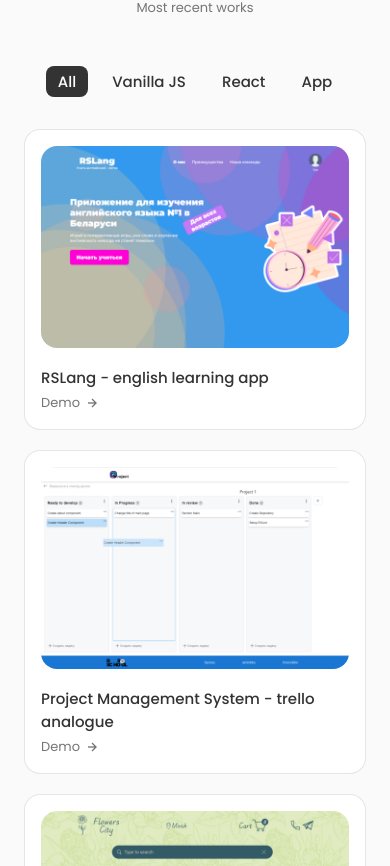
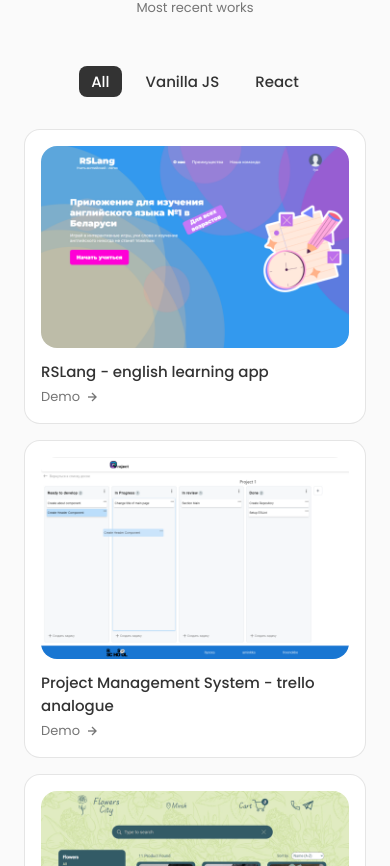
Before and after one commit to Ilyxxxaa/portfolio, a React (Create React App) app: page / in a window 390 px wide. Shown: the part 3196-4062 px from the top of the page. Built offline with nearby package versions, Linux system fonts and the light colour scheme.

Commit message:
feat: replace cv file with social links file

```diff
--- a/src/components/About/About.tsx
+++ b/src/components/About/About.tsx
@@ -1,6 +1,6 @@
 import { useState, useCallback } from 'react';
 import aboutImg from '../../assets/about.jpg';
-import CV from '../../assets/IlyaKotsur_CV.pdf';
+import CV from '../../assets/IlyaKotsur__CV.pdf';
 import Info from './Info';
 import Modal from '../Modal/Modal';
 import './about.css';
--- a/src/components/Work/data.ts
+++ b/src/components/Work/data.ts
@@ -60,7 +60,7 @@ export const navData = [
   {
     name: 'react',
   },
-  {
-    name: 'app',
-  },
+  // {
+  //   name: 'react Native',
+  // },
 ];
--- a/src/components/Work/work.css
+++ b/src/components/Work/work.css
@@ -37,12 +37,16 @@
   border: 1px solid rgba(0, 0, 0, 0.1);
   padding: 1.25rem;
   border-radius: 1rem;
+  display: flex;
+  flex-direction: column;
 }
 
 .work__img {
   width: 400px;
   border-radius: 1rem;
   margin-bottom: var(--mb-1);
+  align-self: center;
+  text-align: center;
 }
 
 .work__title {
@@ -70,7 +74,7 @@
 
 @media screen and (max-width: 992px) {
   .work__container {
-    gap: 1.25rem;
+    gap: 1rem;
   }
 
   .work__card {
@@ -87,10 +91,13 @@
   }
 }
 
-@media screen and (max-width: 768px) {
+@media screen and (max-width: 800px) {
   .work__container {
     grid-template-columns: max-content;
   }
+}
+
+@media screen and (max-width: 768px) {
 }
 
 @media screen and (max-width: 576px) {
```
Also changed, not shown: 2 other files (tests, documents, lock files or other folders).
